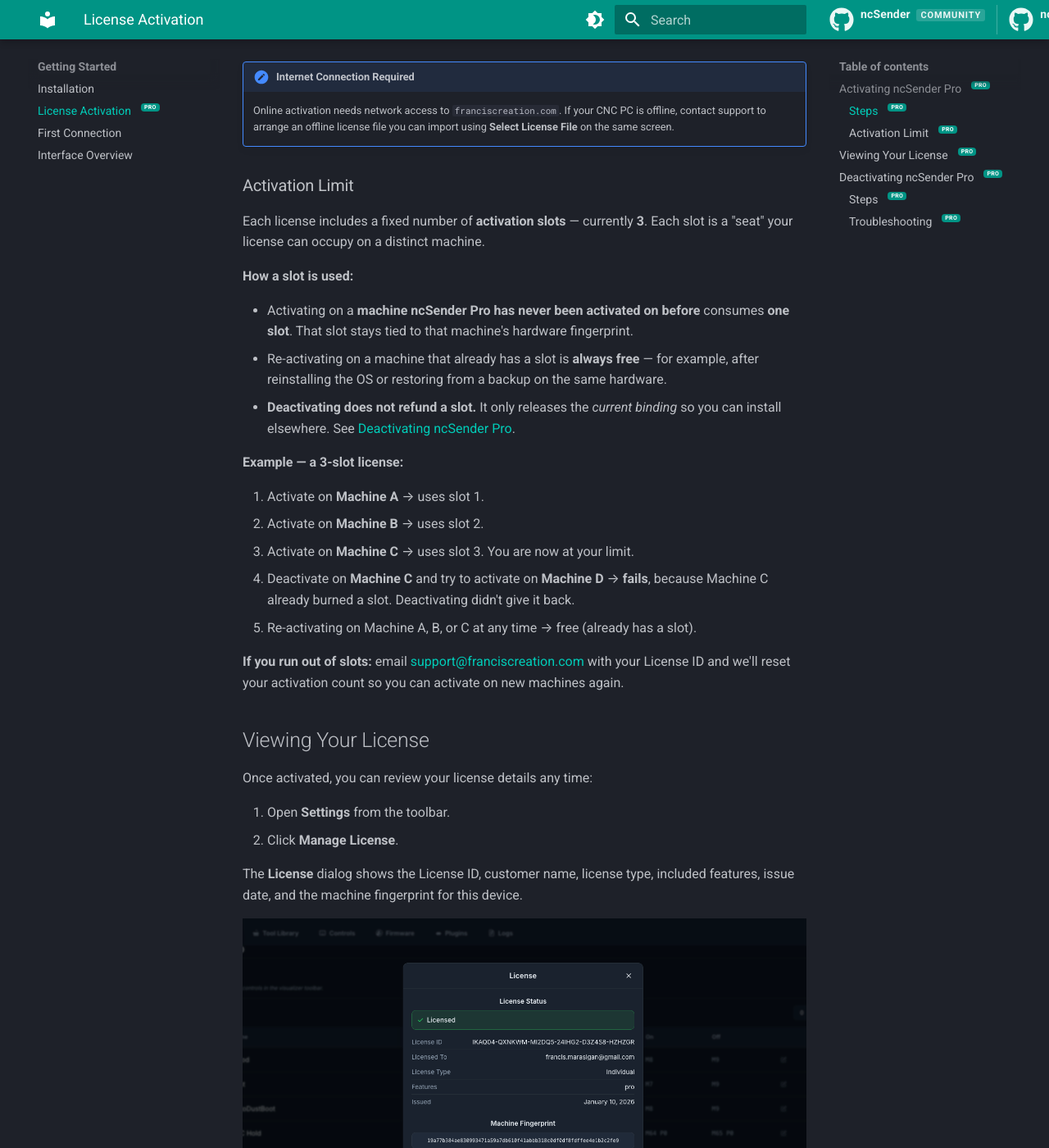
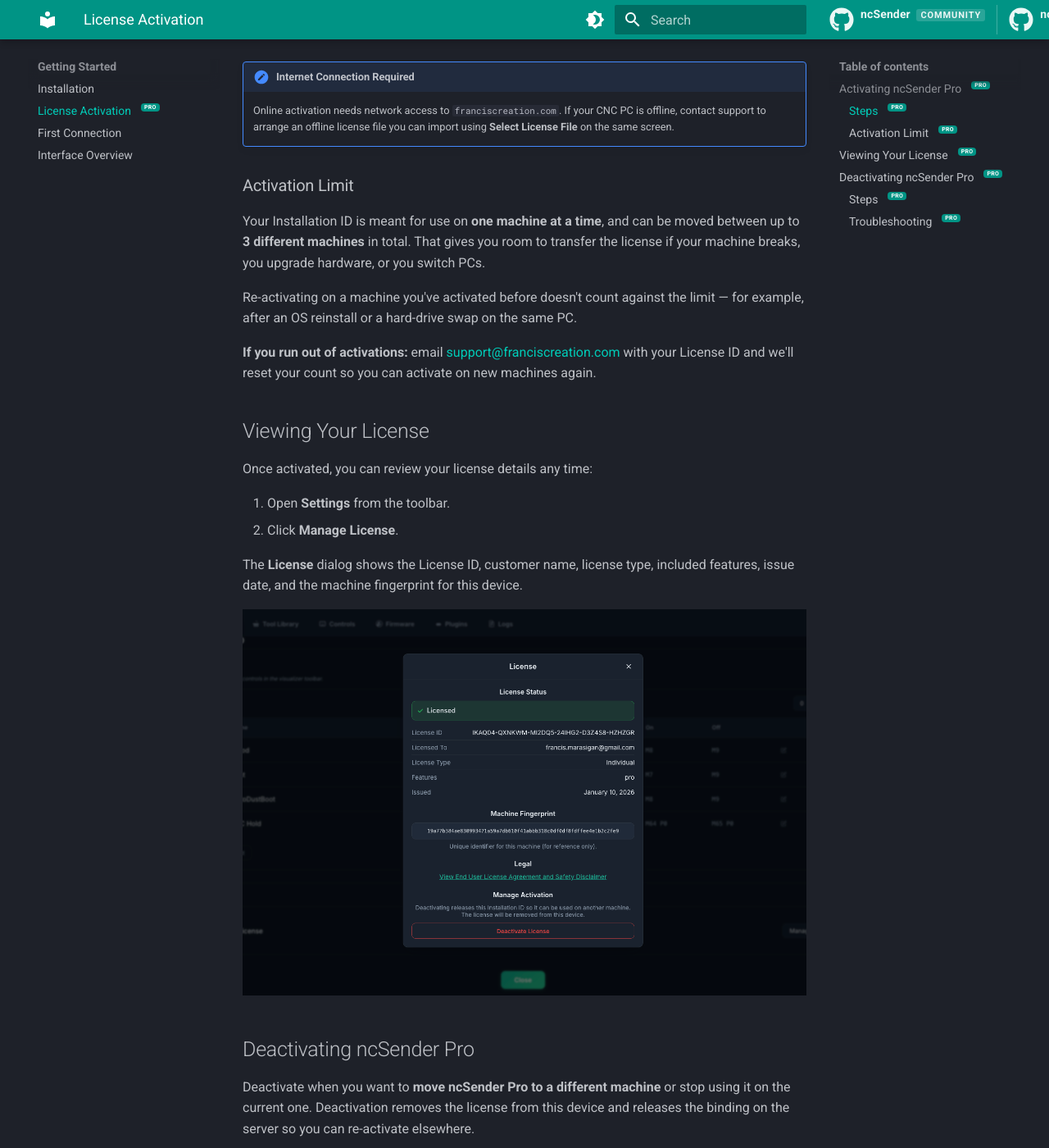
Before and after one commit to siganberg/ncSender.manual, an MkDocs documentation site: the page built from docs/getting-started/license-activation.md, in a window 1280 px wide and 1400 px high, scrolled down 1716 px. Shown: the whole window at 82% size. Built offline with MkDocs 1.6.1 and Material for MkDocs 9.7.7, drawn with Linux system fonts in a browser that asks for light colours; comment, search, counter and statistics services are not loaded; some of the changed text lies outside the part shown.

Commit message:
docs: simplify activation-limit copy — drop 'slots' language
The 'slots' framing from the prior rewrite was still confusing to
users. Replace it with a simpler mental model: an Installation ID is
for one machine at a time, and can be moved between up to 3 different
machines total. Same underlying mechanic, easier to explain.

- Cut the numbered A/B/C/D example.
- Rewrite the deactivation warning around 'moving to a new machine
  still counts' instead of 'does not refund a slot.'
- Update the intro line and the troubleshooting bullet for consistency
  (no more 'slot' anywhere on the page).

```diff
--- a/docs/getting-started/license-activation.md
+++ b/docs/getting-started/license-activation.md
@@ -3,7 +3,7 @@
 !!! info "Pro Feature"
     License activation and deactivation apply to **ncSender Pro** only. The Community edition does not require a license.
 
-ncSender Pro is licensed per machine. After installing the Pro edition, you'll need to activate it using the Installation ID that was emailed to you after purchase. If you later move to a different machine, you can deactivate from the current device to free that slot.
+ncSender Pro is licensed per machine. After installing the Pro edition, you'll need to activate it using the Installation ID that was emailed to you after purchase. If you later move to a different machine, deactivate from the current device first, then activate on the new one.
 
 ## Activating ncSender Pro
 
@@ -24,23 +24,11 @@
 
 ### Activation Limit
 
-Each license includes a fixed number of **activation slots** — currently **3**. Each slot is a "seat" your license can occupy on a distinct machine.
+Your Installation ID is meant for use on **one machine at a time**, and can be moved between up to **3 different machines** in total. That gives you room to transfer the license if your machine breaks, you upgrade hardware, or you switch PCs.
 
-**How a slot is used:**
+Re-activating on a machine you've activated before doesn't count against the limit — for example, after an OS reinstall or a hard-drive swap on the same PC.
 
-- Activating on a **machine ncSender Pro has never been activated on before** consumes **one slot**. That slot stays tied to that machine's hardware fingerprint.
-- Re-activating on a machine that already has a slot is **always free** — for example, after reinstalling the OS or restoring from a backup on the same hardware.
-- **Deactivating does not refund a slot.** It only releases the *current binding* so you can install elsewhere. See [Deactivating ncSender Pro](#deactivating-ncsender-pro).
-
-**Example — a 3-slot license:**
-
-1. Activate on **Machine A** → uses slot 1.
-2. Activate on **Machine B** → uses slot 2.
-3. Activate on **Machine C** → uses slot 3. You are now at your limit.
-4. Deactivate on **Machine C** and try to activate on **Machine D** → **fails**, because Machine C already burned a slot. Deactivating didn't give it back.
-5. Re-activating on Machine A, B, or C at any time → free (already has a slot).
-
-**If you run out of slots:** email [support@franciscreation.com](mailto:support@franciscreation.com) with your License ID and we'll reset your activation count so you can activate on new machines again.
+**If you run out of activations:** email [support@franciscreation.com](mailto:support@franciscreation.com) with your License ID and we'll reset your count so you can activate on new machines again.
 
 ## Viewing Your License
 
@@ -71,12 +59,12 @@
 
 5. ncSender Pro contacts the licensing server, removes the local license, and reloads — you'll see the **License Activation** screen again.
 
-!!! warning "Deactivation Does Not Refund a Slot"
-    Deactivating releases the *binding* so you can re-activate elsewhere, but it does **not** add an activation slot back. Moving to a brand-new machine still consumes one of your activations. Moving back to a machine you've previously activated does not.
+!!! warning "Moving to a new machine still counts"
+    Deactivating releases the license from this machine so you can re-activate elsewhere. Activating on a machine you've never used before counts against your 3-machine limit. Activating on a machine you've used before (for example, moving back to an older PC) does not.
 
 ### Troubleshooting
 
 - **"Not bound to this machine"** — The server's binding for this license is on a different device or in a pending state. ncSender Pro will still remove the local license so you can re-activate cleanly.
 - **"License was not found on the server"** — The server has no record of this license. Double-check the License ID; if it looks correct, contact support.
 - **"Cannot reach the deactivation server"** — Network connectivity issue. Verify the machine can reach `franciscreation.com` and try again.
-- **Out of activation slots** — Email [support@franciscreation.com](mailto:support@franciscreation.com) with your License ID and we'll reset the count.
+- **Out of activations** — Email [support@franciscreation.com](mailto:support@franciscreation.com) with your License ID and we'll reset the count.
```
